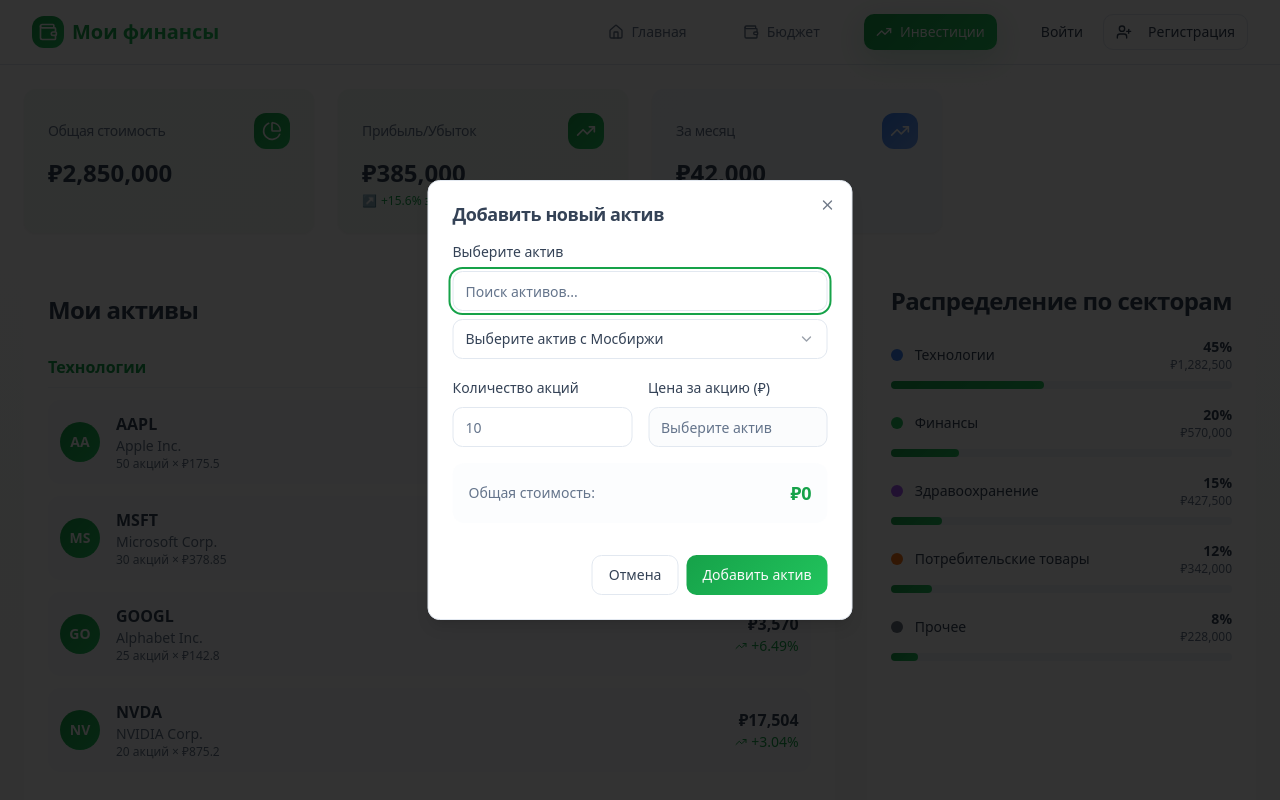
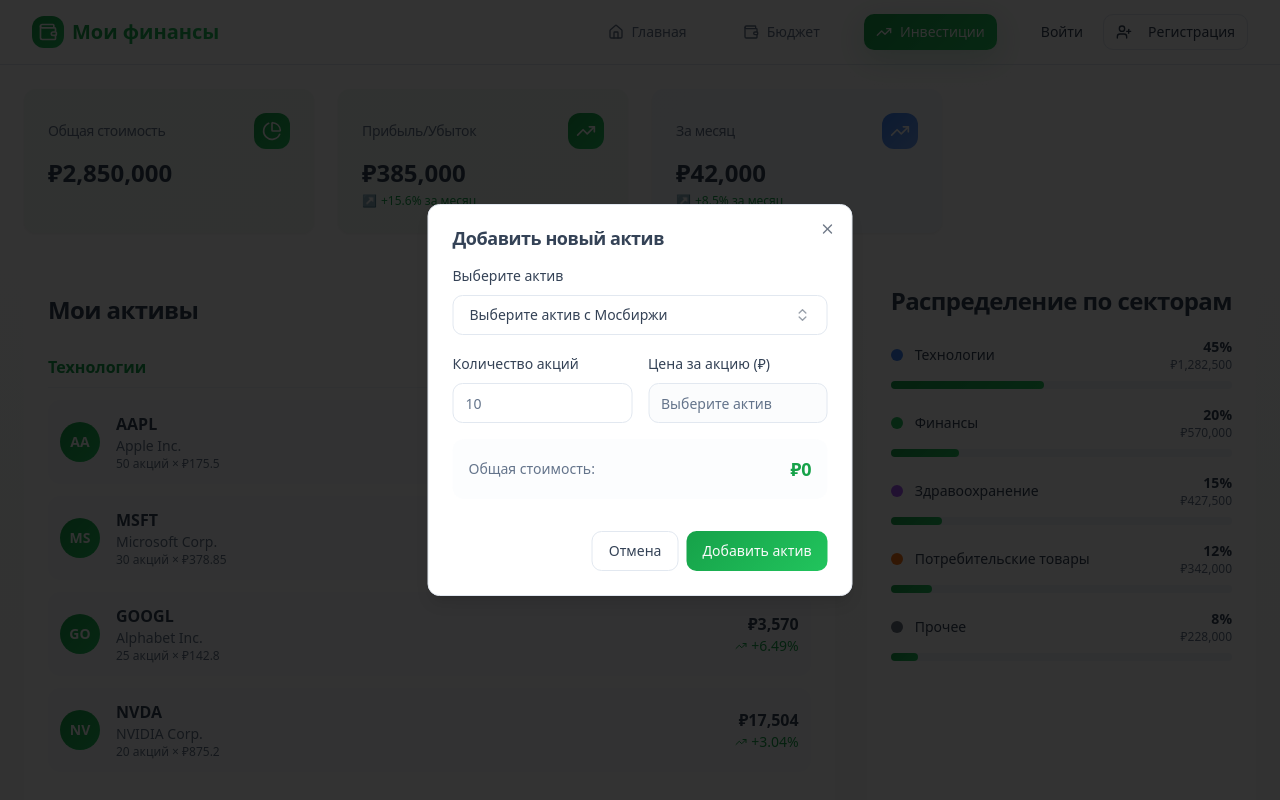
Before and after one commit to lopatuxin/budget-invest-bloom-monorepo, a React (Vite) app: page /investments in a window 1280 px wide. Both pictures are taken after a click on the button "Добавить актив". Shown: the top 800 px of the page. Built offline with nearby package versions, Linux system fonts and the light colour scheme.

Commit message:
Добавить поиск в выпадающий список
Реализовал поиск по названию актива прямо в выпадающем списке, без отдельного поля.

```diff
--- a/src/components/AddAssetDialog.tsx
+++ b/src/components/AddAssetDialog.tsx
@@ -3,9 +3,11 @@ import { Dialog, DialogContent, DialogHeader, DialogTitle, DialogTrigger } from
 import { Button } from '@/components/ui/button';
 import { Input } from '@/components/ui/input';
 import { Label } from '@/components/ui/label';
-import { Select, SelectContent, SelectItem, SelectTrigger, SelectValue } from '@/components/ui/select';
-import { Plus } from 'lucide-react';
+import { Popover, PopoverContent, PopoverTrigger } from '@/components/ui/popover';
+import { Command, CommandEmpty, CommandGroup, CommandInput, CommandItem, CommandList } from '@/components/ui/command';
+import { Plus, Check, ChevronsUpDown } from 'lucide-react';
 import { useToast } from '@/hooks/use-toast';
+import { cn } from '@/lib/utils';
 
 interface AddAssetDialogProps {
   onAddAsset: (asset: any) => void;
@@ -13,7 +15,7 @@ interface AddAssetDialogProps {
 
 const AddAssetDialog = ({ onAddAsset }: AddAssetDialogProps) => {
   const [open, setOpen] = useState(false);
-  const [searchTerm, setSearchTerm] = useState('');
+  const [comboboxOpen, setComboboxOpen] = useState(false);
   const [formData, setFormData] = useState({
     asset: '',
     shares: ''
@@ -84,12 +86,6 @@ const AddAssetDialog = ({ onAddAsset }: AddAssetDialogProps) => {
   const totalValue = selectedAsset && formData.shares ?
     parseFloat(formData.shares) * selectedAsset.price : 0;
 
-  // Фильтрация активов по поисковому запросу
-  const filteredAssets = availableAssets.filter(asset =>
-    asset.symbol.toLowerCase().includes(searchTerm.toLowerCase()) ||
-    asset.name.toLowerCase().includes(searchTerm.toLowerCase())
-  );
-
   const handleInputChange = (field: string, value: string) => {
     setFormData(prev => ({ ...prev, [field]: value }));
   };
@@ -112,35 +108,53 @@ const AddAssetDialog = ({ onAddAsset }: AddAssetDialogProps) => {
         <form onSubmit={handleSubmit} className="space-y-4">
           <div className="space-y-2">
             <Label htmlFor="asset">Выберите актив</Label>
-            <div className="space-y-2">
-              <Input
-                placeholder="Поиск активов..."
-                value={searchTerm}
-                onChange={(e) => setSearchTerm(e.target.value)}
-                className="w-full"
-              />
-              <Select value={formData.asset} onValueChange={(value) => handleInputChange('asset', value)}>
-                <SelectTrigger>
-                  <SelectValue placeholder="Выберите актив с Мосбиржи" />
-                </SelectTrigger>
-                <SelectContent className="max-h-[200px]">
-                  {filteredAssets.length === 0 ? (
-                    <div className="py-6 text-center text-sm text-muted-foreground">
-                      Активы не найдены
-                    </div>
-                  ) : (
-                    filteredAssets.map((asset) => (
-                      <SelectItem key={asset.symbol} value={asset.symbol}>
-                        <div className="flex flex-col">
-                          <span className="font-medium">{asset.symbol}</span>
-                          <span className="text-sm text-muted-foreground">{asset.name}</span>
-                        </div>
-                      </SelectItem>
-                    ))
-                  )}
-                </SelectContent>
-              </Select>
-            </div>
+            <Popover open={comboboxOpen} onOpenChange={setComboboxOpen}>
+              <PopoverTrigger asChild>
+                <Button
+                  variant="outline"
+                  role="combobox"
+                  aria-expanded={comboboxOpen}
+                  className="w-full justify-between"
+                >
+                  {formData.asset
+                    ? availableAssets.find((asset) => asset.symbol === formData.asset)?.name
+                    : "Выберите актив с Мосбиржи"}
+                  <ChevronsUpDown className="ml-2 h-4 w-4 shrink-0 opacity-50" />
+                </Button>
+              </PopoverTrigger>
+              <PopoverContent className="w-[var(--radix-popover-trigger-width)] p-0">
+                <Command>
+                  <CommandInput placeholder="Поиск активов..." />
+                  <CommandList>
+                    <CommandEmpty>Активы не найдены.</CommandEmpty>
+                    <CommandGroup>
+                      {availableAssets.map((asset) => (
+                        <CommandItem
+                          key={asset.symbol}
+                          value={`${asset.symbol} ${asset.name}`}
+                          onSelect={(currentValue) => {
+                            const selectedSymbol = asset.symbol;
+                            handleInputChange('asset', selectedSymbol === formData.asset ? "" : selectedSymbol);
+                            setComboboxOpen(false);
+                          }}
+                        >
+                          <Check
+                            className={cn(
+                              "mr-2 h-4 w-4",
+                              formData.asset === asset.symbol ? "opacity-100" : "opacity-0"
+                            )}
+                          />
+                          <div className="flex flex-col">
+                            <span className="font-medium">{asset.symbol}</span>
+                            <span className="text-sm text-muted-foreground">{asset.name}</span>
+                          </div>
+                        </CommandItem>
+                      ))}
+                    </CommandGroup>
+                  </CommandList>
+                </Command>
+              </PopoverContent>
+            </Popover>
           </div>
 
           <div className="grid grid-cols-2 gap-4">
```
